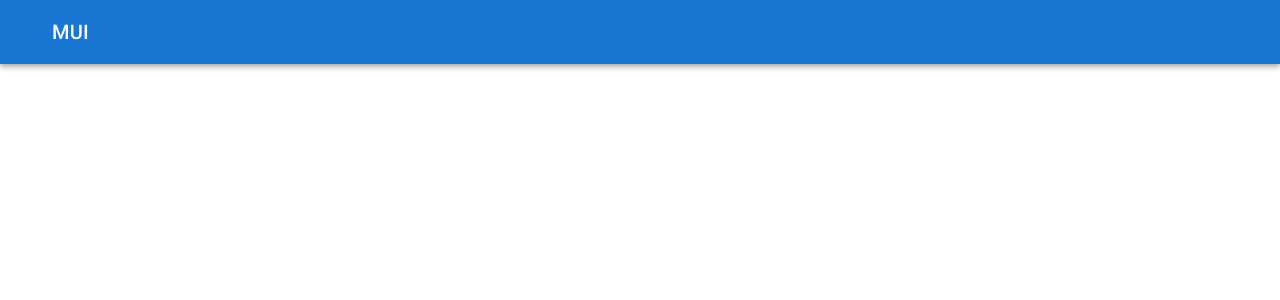
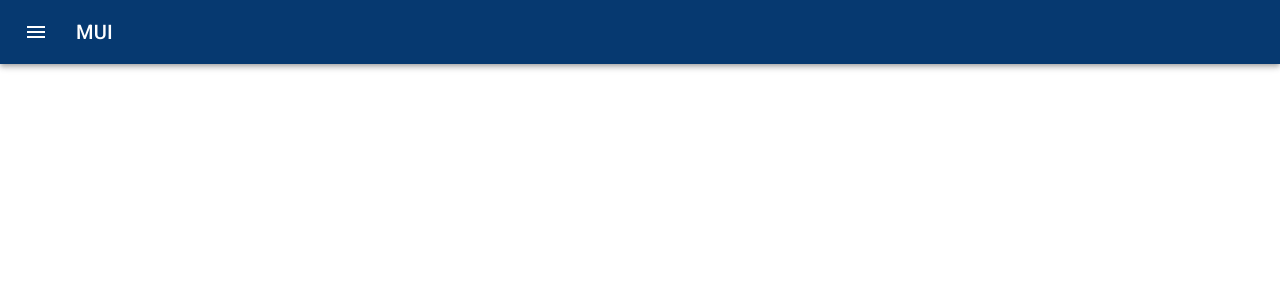
Before and after one commit to HAlejandra10/RANDOMAPP, a React (Create React App) app: page / in a window 1280 px wide. Shown: the top 300 px of the page. Built offline with nearby package versions, Linux system fonts and the light colour scheme.

Commit message:
adding MenuIcon component of material UI into navebar

```diff
--- a/package.json
+++ b/package.json
@@ -5,6 +5,7 @@
   "dependencies": {
     "@emotion/react": "^11.9.3",
     "@emotion/styled": "^11.9.3",
+    "@mui/icons-material": "^5.8.4",
     "@mui/material": "^5.8.6",
     "@mui/styled-engine-sc": "^5.8.0",
     "@testing-library/jest-dom": "^5.16.4",
--- a/src/layout/navebar.js
+++ b/src/layout/navebar.js
@@ -5,6 +5,10 @@ import Toolbar from '@mui/material/Toolbar';
 import IconButton from '@mui/material/IconButton';
 import Typography from '@mui/material/Typography';
 // import MenuIcon from '@mui/icons-material/Menu';
+// import Menu from '@mui/material/Menu';
+// import MenuItem from '@mui/material/MenuItem';
+// import { MenuIcon } from '@mui/material';
+import MenuIcon from '@mui/icons-material/Menu';
 
 
 
@@ -12,17 +16,18 @@ import Typography from '@mui/material/Typography';
 const Navebar = () => {
     return(
         <Box sx={{ flexGrow: 1 }}>
-      <AppBar position="static">
+      <AppBar position="static" sx ={{background:"#063970"}}>
         <Toolbar>
-          <IconButton
+        <IconButton
             size="large"
             edge="start"
             color="inherit"
-            aria-label="open drawer"
+            aria-label="menu"
             sx={{ mr: 2 }}
           >
-            {/* <MenuIcon /> */}
+            <MenuIcon/>
           </IconButton>
+
           <Typography
             variant="h6"
             noWrap
```
Also changed, not shown: 1 other file (tests, documents, lock files or other folders).
